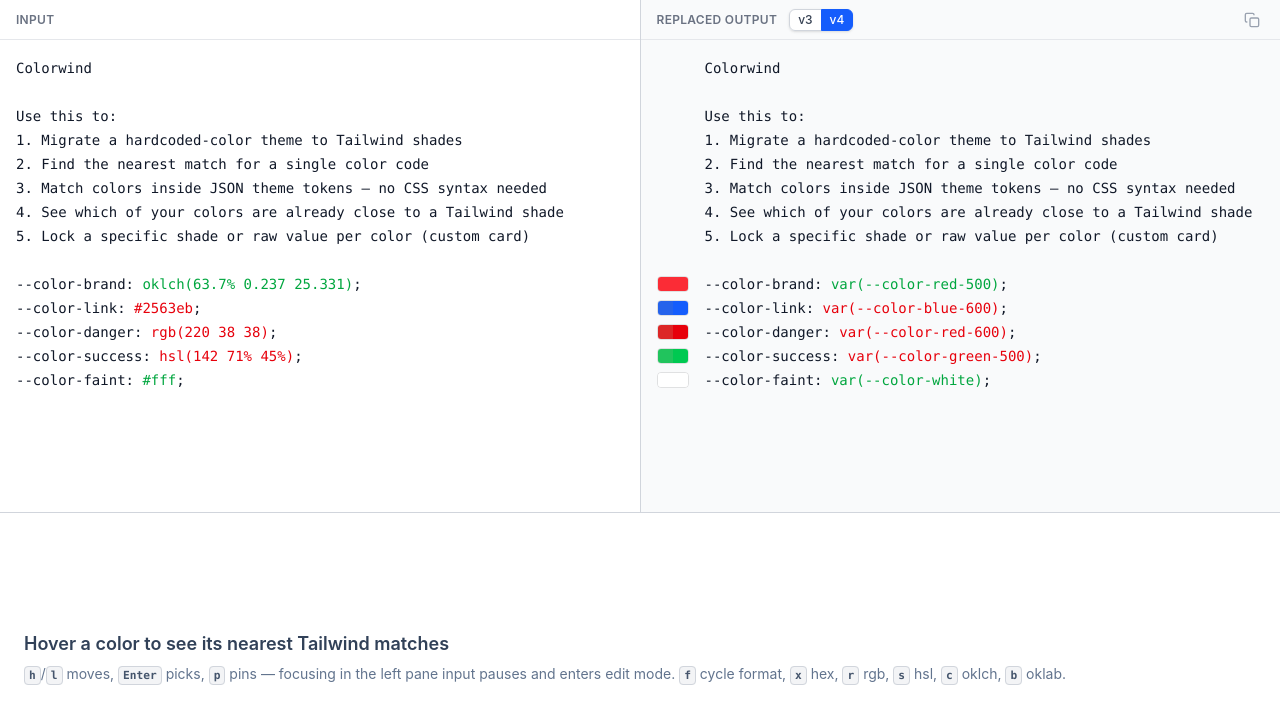
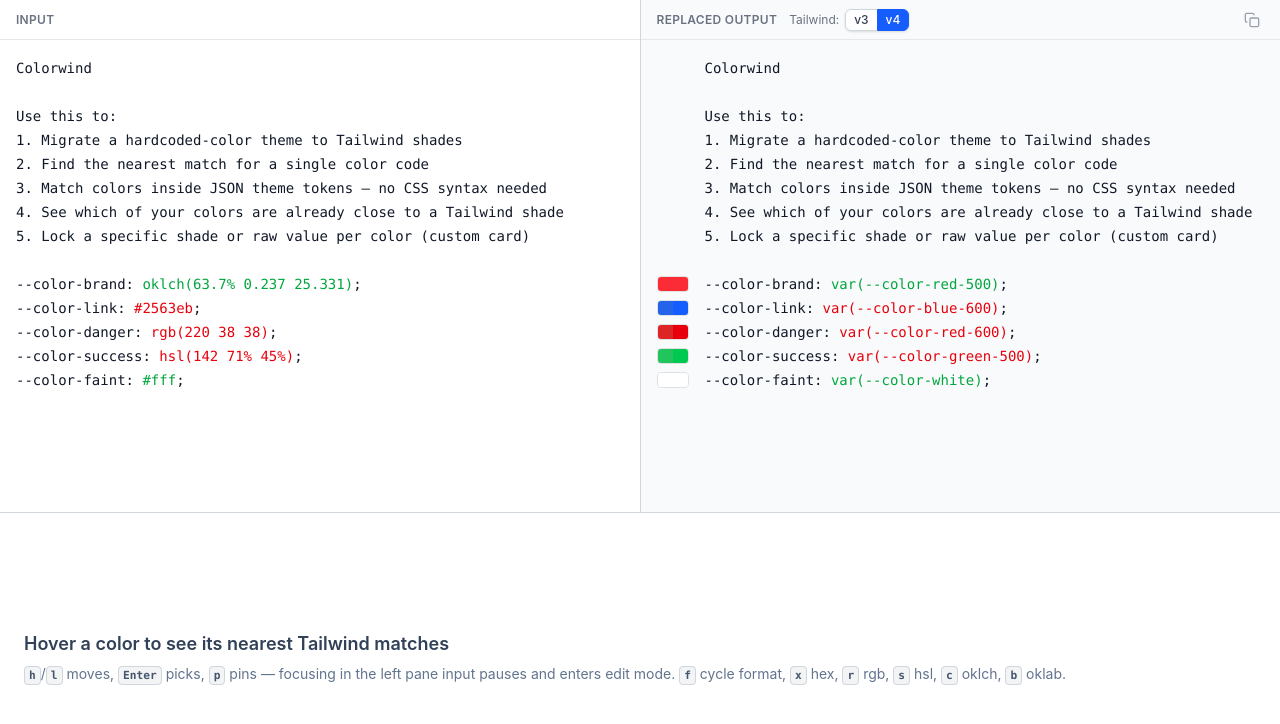
Before and after one commit to Noitidart/Colorwind, a React (Vite) app: page / in a window 1280 px wide. Shown: the top 724 px of the page. Built offline with nearby package versions, Linux system fonts and the light colour scheme.

Commit message:
Clarify the v3/v4 toggle refers to Tailwind versions

```diff
--- a/src/components/ColorEditor.tsx
+++ b/src/components/ColorEditor.tsx
@@ -535,7 +535,10 @@
             <span className="text-xs font-semibold uppercase tracking-wide text-gray-500 dark:text-gray-400">
               Replaced output
             </span>
-            <div className="ml-3 inline-flex rounded-md shadow-sm" role="group">
+            <span className="ml-3 mr-1.5 text-xs text-gray-500 dark:text-gray-400">
+              Tailwind:
+            </span>
+            <div className="inline-flex rounded-md shadow-sm" role="group">
               <button
                 onClick={() => setVersion("v3")}
                 className={`cursor-pointer rounded-l-md border px-2 py-0.5 text-xs font-medium ${
```
